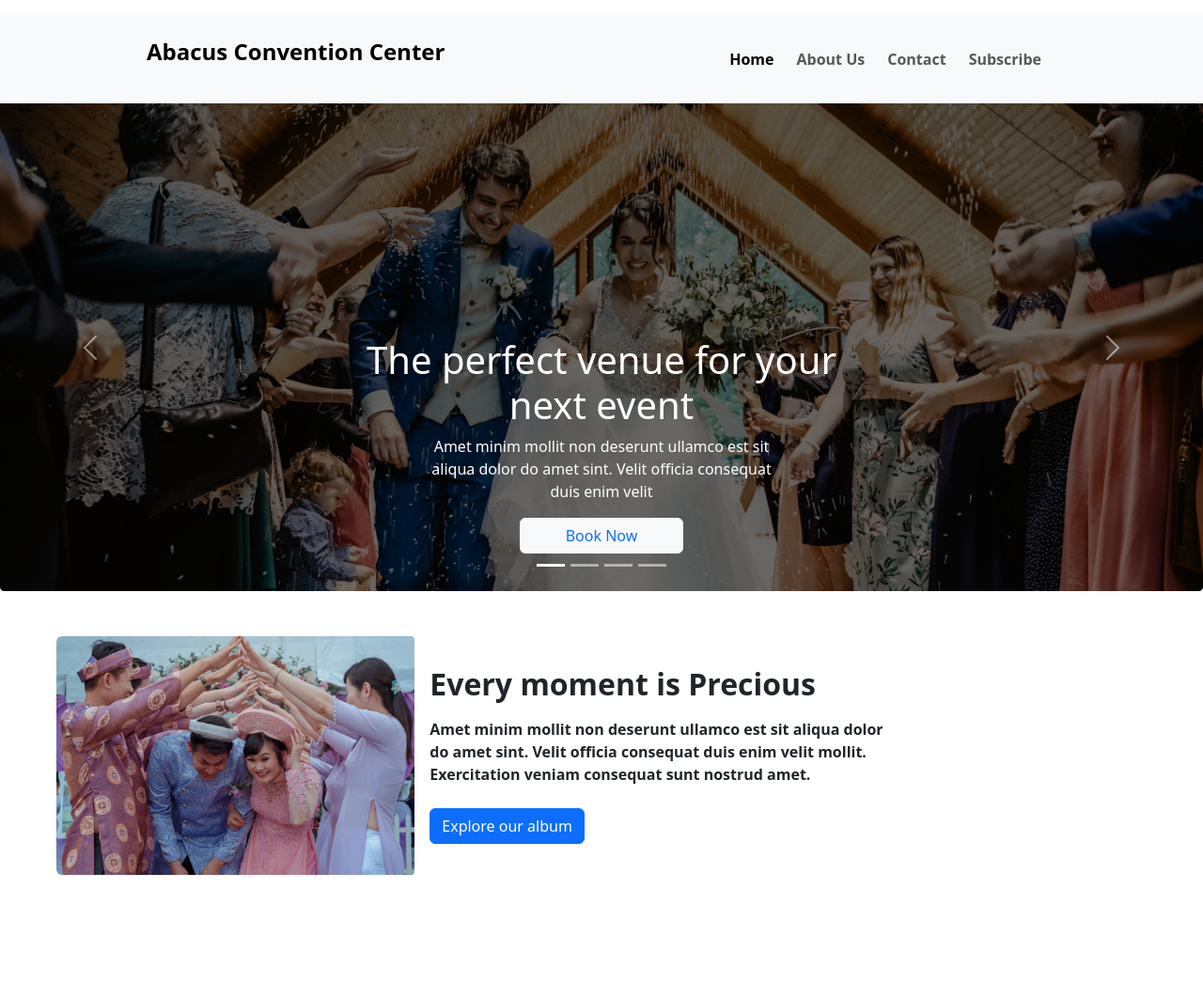
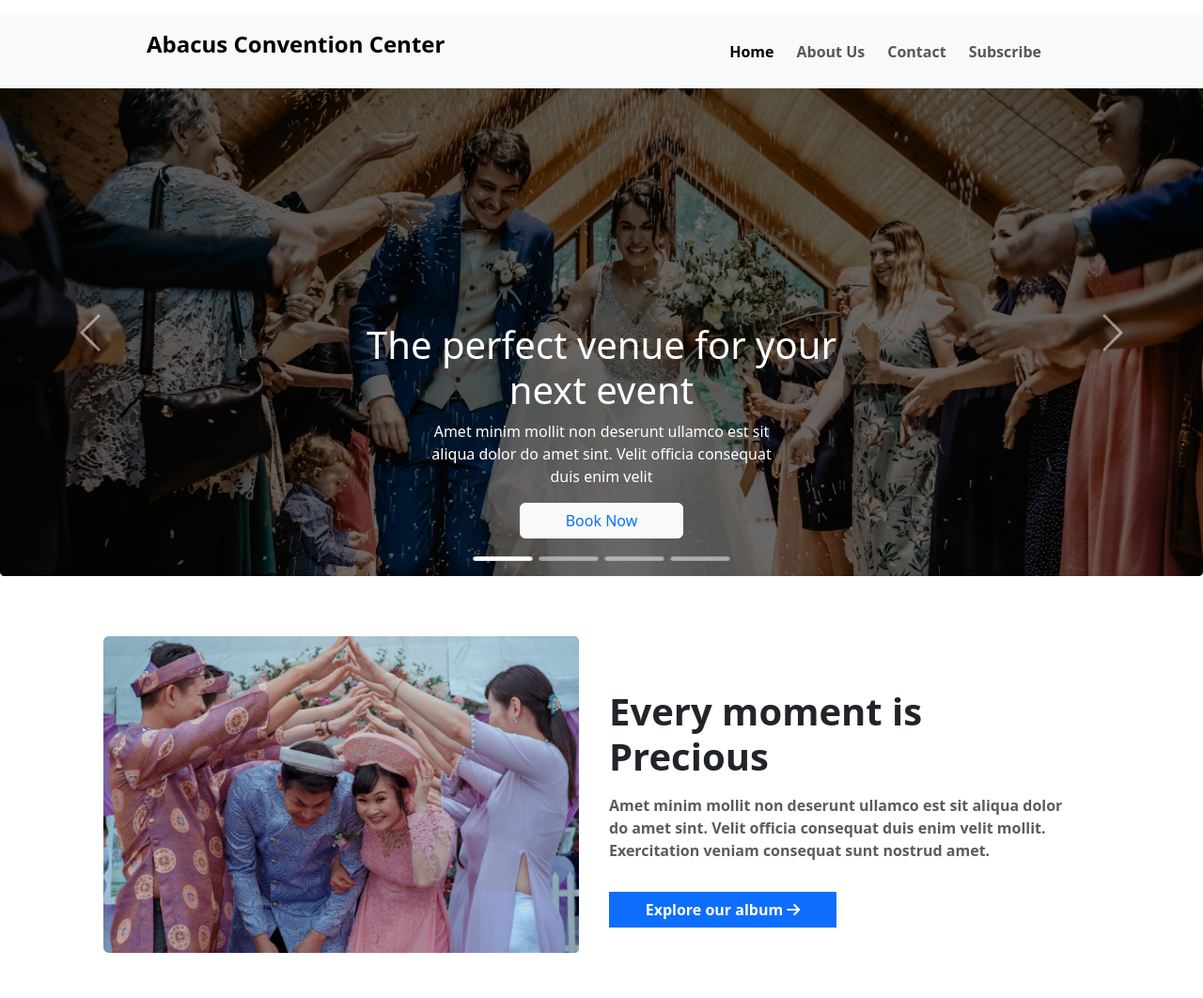
Before and after one commit to imam0321/convention-center, a plain HTML site: page index.html in a window 1280 px wide. Shown: the whole page at 94% size. Before the commit the page ends 979 px from the top, so only its background shows below. Drawn offline with nearby package versions, Linux system fonts and the light colour scheme.

Commit message:
upgret slider and moment

```diff
--- a/index.html
+++ b/index.html
@@ -11,14 +11,19 @@
       integrity="sha384-GLhlTQ8iRABdZLl6O3oVMWSktQOp6b7In1Zl3/Jr59b6EGGoI1aFkw7cmDA6j6gD"
       crossorigin="anonymous"
     />
+    <!-- fontawesome -->
+    <script
+      src="https://kit.fontawesome.com/1dd3772d5e.js"
+      crossorigin="anonymous"
+    ></script>
   </head>
   <body>
     <!-- Header Start  -->
     <header>
-      <nav class="navbar navbar-expand-lg bg-light py-lg-3 mt-lg-3">
+      <nav class="navbar navbar-expand-lg bg-light py-2 mt-3">
         <div class="container-fluid mx-lg-5">
           <p
-            class="navbar-brand fw-semibold fs-4 w-75 px-lg-5 mx-lg-5"
+            class="navbar-brand fw-semibold fs-4 w-75 px-lg-5 mx-lg-5 fw-bold"
             href="#"
           >
             Abacus Convention Center
@@ -52,10 +57,7 @@
           </div>
         </div>
       </nav>
-    </header>
-    <!-- Header end  -->
-
-    <main>
+      <!-- slider start -->
       <section>
         <div id="carouselExampleCaptions" class="carousel slide">
           <div class="carousel-indicators">
@@ -63,7 +65,7 @@
               type="button"
               data-bs-target="#carouselExampleCaptions"
               data-bs-slide-to="0"
-              class="active"
+              class="active px-3 border border-1 rounded"
               aria-current="true"
               aria-label="Slide 1"
             ></button>
@@ -71,18 +73,21 @@
               type="button"
               data-bs-target="#carouselExampleCaptions"
               data-bs-slide-to="1"
+              class="px-3 border border-1 rounded"
               aria-label="Slide 2"
             ></button>
             <button
               type="button"
               data-bs-target="#carouselExampleCaptions"
               data-bs-slide-to="2"
+              class="px-3 border border-1 rounded"
               aria-label="Slide 3"
             ></button>
             <button
               type="button"
               data-bs-target="#carouselExampleCaptions"
               data-bs-slide-to="3"
+              class="px-3 border border-1 rounded"
               aria-label="Slide 4"
             ></button>
           </div>
@@ -170,7 +175,10 @@
             data-bs-target="#carouselExampleCaptions"
             data-bs-slide="prev"
           >
-            <span class="carousel-control-prev-icon" aria-hidden="true"></span>
+            <span
+              class="carousel-control-prev-icon p-4"
+              aria-hidden="true"
+            ></span>
             <span class="visually-hidden">Previous</span>
           </button>
           <button
@@ -179,30 +187,42 @@
             data-bs-target="#carouselExampleCaptions"
             data-bs-slide="next"
           >
-            <span class="carousel-control-next-icon" aria-hidden="true"></span>
+            <span
+              class="carousel-control-next-icon p-4"
+              aria-hidden="true"
+            ></span>
             <span class="visually-hidden">Next</span>
           </button>
         </div>
       </section>
-      <section class="container m-5">
-        <div class="card mb-3 border-0" style="max-width: 82%">
-          <div class="row g-0">
-            <div class="col-md-5">
-              <img
-                src="images/wedding.png"
-                class="img-fluid rounded-start w-100 h-100"
-                alt="..."
-              />
+      <!-- slider end -->
+    </header>
+    <!-- Header end  -->
+    <main>
+      <section class="container my-5">
+        <div class="container overflow-hidden">
+          <div class="row gx-3">
+            <div class="col-lg-6 col-sm-12">
+              <div class="p-3">
+                <img
+                  src="images/wedding.png"
+                  class="img-fluid rounded-start"
+                  alt="..."
+                />
+              </div>
             </div>
-            <div class="col-md-7 pt-3">
-              <div class="card-body">
-                <h2 class="card-title fw-bold">Every moment is Precious</h2>
-                <p class="card-text fs-6 fw-bold py-2">
+            <div class="col-lg-6 col-sm-12">
+              <div class="py-4 my-5 d-flex flex-column" style="width: 90%">
+                <h1 class="card-title fw-bold">Every moment is Precious</h1>
+                <p class="fs-6 fw-bold text-body-secondary py-3">
                   Amet minim mollit non deserunt ullamco est sit aliqua dolor do
                   amet sint. Velit officia consequat duis enim velit mollit.
                   Exercitation veniam consequat sunt nostrud amet.
                 </p>
-                <a href="#" class="btn btn-primary">Explore our album</a>
+                <a href="#" class="btn btn-primary w-50 rounded-0 fw-bold px-0">
+                  Explore our album
+                  <i class="fa-solid fa-arrow-right"></i>
+                </a>
               </div>
             </div>
           </div>
```
